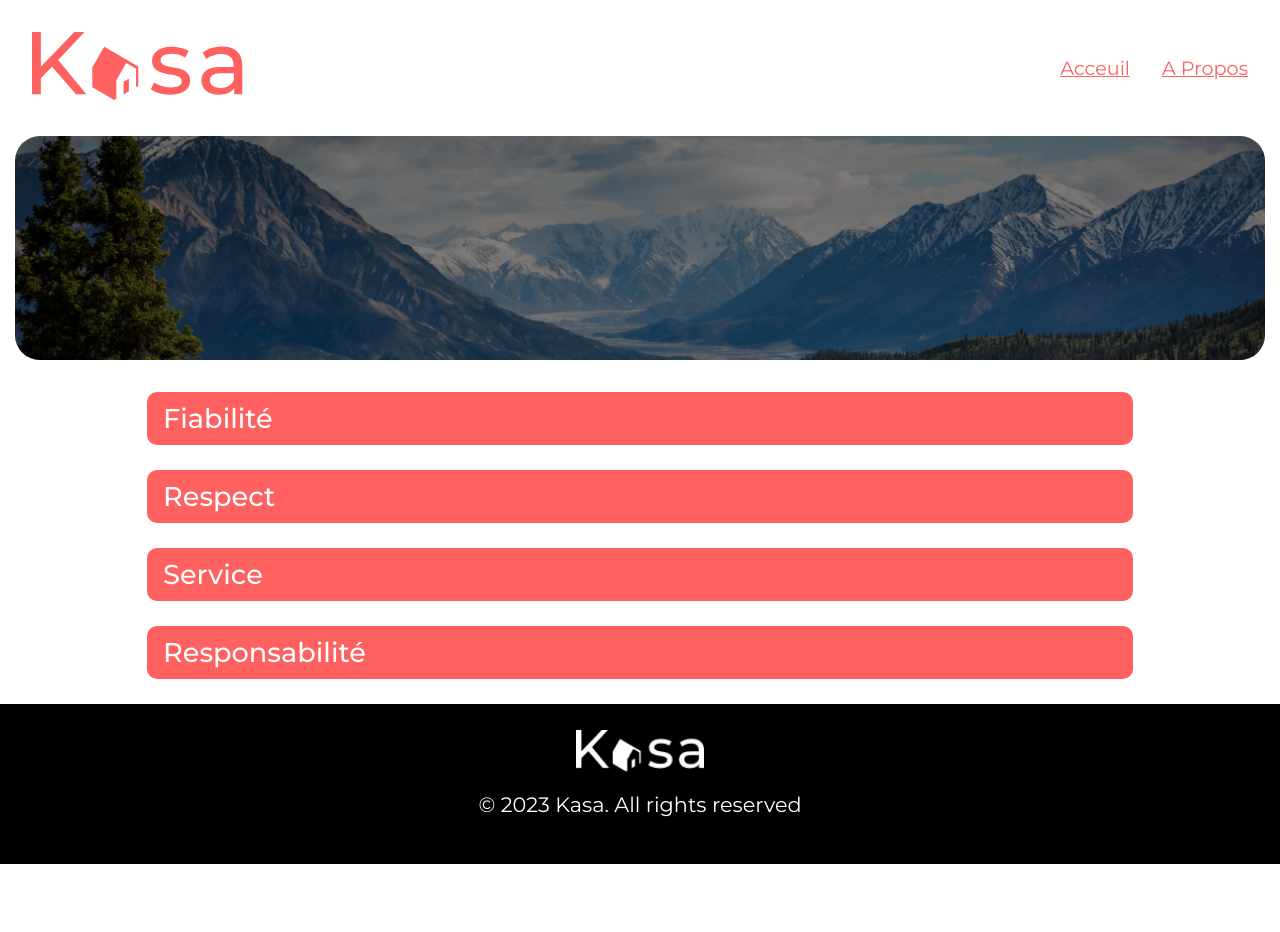
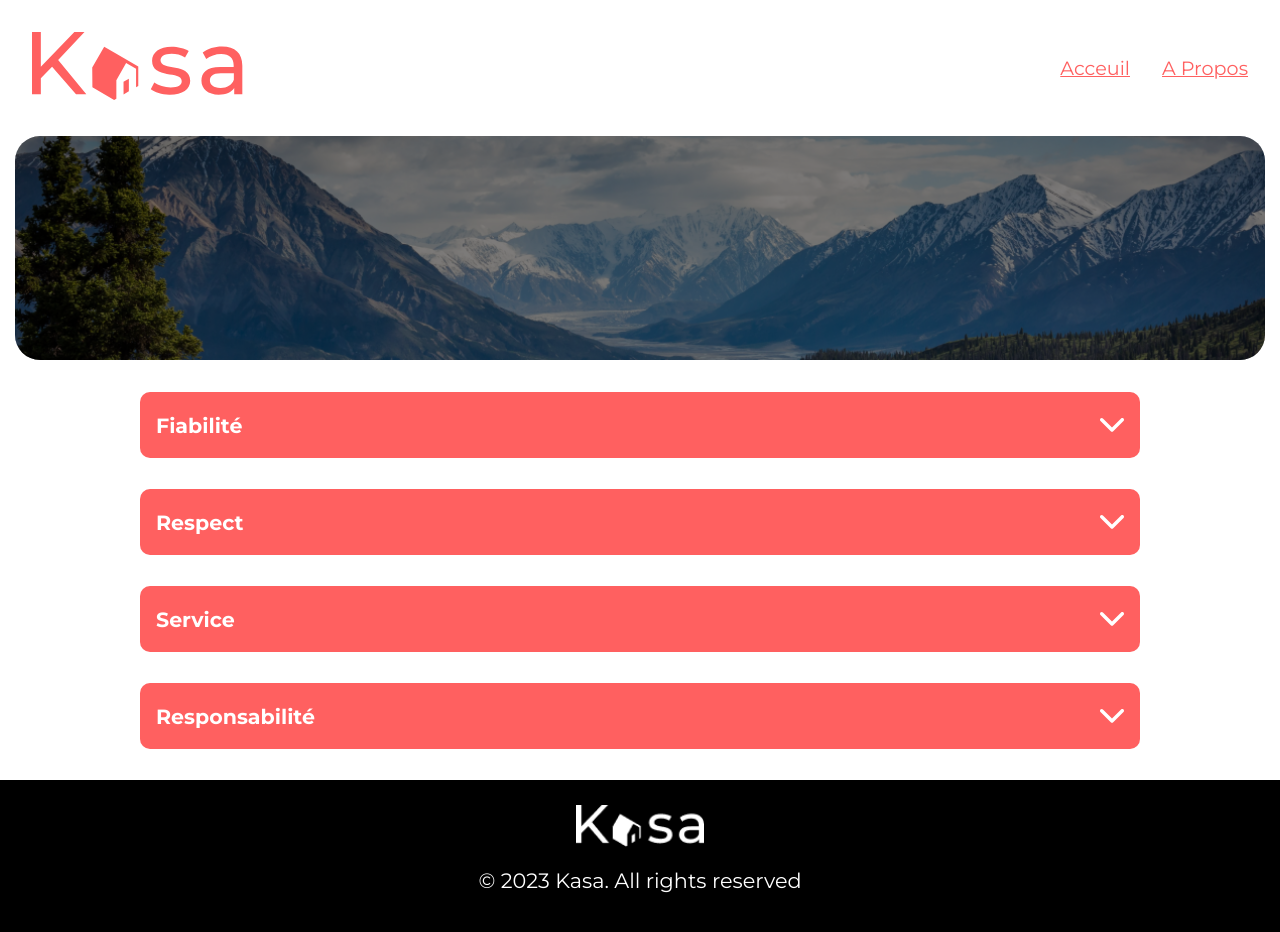
Before and after one commit to Yazaniziii/Kasa, a React (Create React App) app: page /about in a window 1280 px wide. Shown: the top 932 px of the page. Before the commit the page ends 864 px from the top, so only its background shows below. Built offline with nearby package versions, Linux system fonts and the light colour scheme.

Commit message:
changement et modification dans les collapse + changement de nom de fichier en Accordion

```diff
--- /dev/null
+++ b/src/Components/Accordion/Accordion.css
@@ -0,0 +1,141 @@
+.container {
+    max-width: 1000px;
+    margin:auto;
+    border-radius: 3px;
+    margin-bottom: 1.9rem;
+}
+
+.accordion__faq {
+    display: flex;
+    flex-direction: column;
+    row-gap: 1.93rem;
+}
+
+.accordion__faq-gg {
+    display: flex;
+    flex-direction: column;
+    background-color: #f7f7f7;
+    border-radius: 10px;
+}
+
+.accordion__faq-heading {
+    background-color: #ff6060;
+    color: #fff;
+    padding: 0.1rem;
+    display: flex;
+    justify-content: space-between;
+    align-items: center;
+    padding: 0 1rem;
+    border-radius: 10px;
+    font-size: 1.1rem;
+}
+
+.accordion-text {
+    color: #ff6060;
+    padding-left: 1rem;
+    font-size: 1.1rem;
+
+}
+
+.accordion-text p {
+    height: 100%;
+}
+
+.accordion-simple > .active {
+    display: block;
+    margin: 0;
+}
+
+.accordion__faq .inactive {
+    display: none;
+}
+
+
+
+
+
+
+
+
+
+
+
+
+
+
+
+
+
+
+
+
+
+
+
+
+
+
+
+
+
+
+
+
+.accordion-visible {
+    background: #ff6060;
+    width: 100%;
+    color: #fff;
+    cursor: pointer;
+    border: 1px solid #474d9b;;
+    display: flex;
+    justify-content: space-between;
+    align-items: center;
+    padding: 0 15px;
+    border: #ff6060;
+    border-radius: 10px;
+}
+
+.accordion-visible span {
+    padding: 15px 0;
+    font-size: 1.5rem;
+}
+
+.accordion-visible img {
+    width: 20px;
+    transition: transform 0.3s ease-in-out;
+}
+.accordion-visible img.active {
+    transform: rotate(-180deg)
+}
+
+.accordion-visible h2 {
+    font-size: 1.2rem;
+}
+
+.accordion-toggle {
+    background-color: #f7f7f7;
+    overflow: hidden;
+    height: 0px;
+    font-size: 1.2rem;
+    opacity: 0;
+    transition:
+    opacity 0.3s ease-in-out,
+    height 0.3s 0.3s ease-in-out;
+    color: #ff6060;
+    border-bottom-left-radius: 3px;
+    border-bottom-right-radius: 3px;
+}
+
+.animated {
+    opacity: 1;
+    transition:
+    height 0.3s ease-in-out,
+    opacity 0.3s 0.3s ease-in-out;
+}
+
+.accordion-toggle p {
+    margin: 0;
+    padding: 15px;
+    pointer-events: none;
+    line-height: 1.3;
+}
--- /dev/null
+++ b/src/Components/Accordion/Accordion.js
@@ -0,0 +1,58 @@
+import React, {useState} from 'react'
+import "./Accordion.css"
+import Chevron from '../../assets/chevron.svg'
+
+const dataCollection = [
+  {
+    "title": "Fiabilité",
+    "content": "Les annonces postées sur Kasa garantissent une fiabilité totale. Les photos sont conformes aux logements, et toutes les informations sont régulièrement vérifiées par nos équipes."
+  },
+  {
+    "title": "Respect",
+    "content": "La bienveillance fait partie des valeurs fondatrices de Kasa. Tout comportement discriminatoire ou de perturbation du voisinage entraînera une exclusion de notre plateforme."
+  },
+  {
+      "title": "Service",
+      "content": "Nos équipes se tiennent à votre disposition pour vous fournir une expérience parfaite. N'hésitez pas à nous contacter si vous avez la moindre question."
+  },
+  {
+      "title": "Responsabilité",
+      "content": "La sécurité est la priorité de Kasa. Aussi bien pour nos hôtes que pour les voyageurs, chaque logement correspond aux critères de sécurité établis par nos services. En laissant une note aussi bien à l'hôte qu'au locataire, cela permet à nos équipes de vérifier que les standards sont bien respectés. Nous organisons également des ateliers sur la sécurité domestique pour nos hôtes."
+  }
+]
+
+export default function Accordion() {
+
+  const [accordion, setActiveAccordion] = useState(-1);
+
+  function toogleAccordion(index) {
+    if(index === accordion){
+      setActiveAccordion(-1)
+      return
+    }
+    setActiveAccordion(index)
+  }
+
+    return (
+
+        <section className='container'>
+          <div className="accordion__faq">
+            {dataCollection.map((item, index) => (
+              <div className='accordion__faq-gg' key={index} onClick={() => toogleAccordion(index)}>
+                <div className='accordion__faq-heading'>
+                  <h3 className={accordion === index ? "active" : ""} > {item.title} </h3>
+                  {accordion === index ? (<><img src={Chevron} alt="" /></>) : (<><img src={Chevron} alt="" /></>)}
+                </div>
+
+                <div className='accordion-text'>
+                  <p className={accordion === index ? "active" : "inactive"}>
+                    {item.content}
+                  </p>
+                </div>
+              </div>
+            ))}
+          </div>
+      </section>
+
+    )
+}
--- a/src/Components/Carrousel/Carrousel.js
+++ b/src/Components/Carrousel/Carrousel.js
@@ -1,6 +1,6 @@
 import React, { useState } from 'react';
 import { FontAwesomeIcon } from '@fortawesome/react-fontawesome';
-import { faArrowLeft, faArrowRight } from '@fortawesome/free-solid-svg-icons';
+import { faChevronLeft, faChevronRight } from '@fortawesome/free-solid-svg-icons';
 import './Carrousel.css';
 
 export default function Carrousel({ pictures }) {
@@ -18,8 +18,8 @@
     <div className="carrousel">
       <div className="carrouselContainer">
         <img src={pictures[currentImageIndex]} alt={`Image ${currentImageIndex}`} />
-        <FontAwesomeIcon className="carrousselArrow carrouselArrowLeft" icon={faArrowLeft} onClick={previousSlide} />
-        <FontAwesomeIcon className="carrousselArrow carrouselArrowRight" icon={faArrowRight} onClick={nextSlide} />
+        <FontAwesomeIcon className="carrousselArrow carrouselArrowLeft" icon={faChevronLeft}  onClick={previousSlide} />
+        <FontAwesomeIcon className="carrousselArrow carrouselArrowRight" icon={faChevronRight} onClick={nextSlide} />
       </div>
     </div>
   );
--- a/src/Components/Drops/Drops.css
+++ /dev/null
@@ -1,136 +0,0 @@
-/* .wrapper {
-    max-width: 1100px;
-    margin: auto;
-    display: block;
-    padding: 0 2rem;
-}
-
-.collapsible {
-    width: 100%;
-    background-color: #ff6060;
-    border: none;
-    color: #fff;
-    padding: 0.8rem 1.1rem;
-    display: flex;
-    justify-content: space-between;
-    align-items: center;
-    font-size: 1.8rem;
-    font-weight: 500;
-    border-radius: 10px;
-    cursor: pointer;
-    transition: background-color 0.3s ease;
-}
-
-.collapsible:hover {
-    background-color: #ff8080;
-}
-
-.collapsibleText {
-    background-color: #f9f9f9;
-    color: #ff6060;
-    padding: 0.4rem 1.1rem;
-    font-size: 1.2rem;
-
-} */
-
-
-
-
-
-/* .accordion {
-    max-width: 1300px;
-    margin: auto;
-    padding: 0 2rem;
-}
-
-.accordion .contenBx {
-    position: relative;
-    margin: 25px 100px;
-}
-
-.accordion .contenBx .label {
-    position: relative;
-    padding: 10px 1rem;
-    background-color: #ff6060;
-    color: #fff;
-    font-size: 1.7rem;
-    font-weight: 500;
-    cursor: pointer;
-    display: flex;
-    justify-content: space-between;
-    border-radius: 10px;
-}
-
-.accordion .contenBx .content {
-    position: relative;
-    background-color: #f7f7f7;
-    color: #ff6060;
-    font-size: 1.2rem;
-    height: 0;
-    overflow: hidden;
-    transition: 0.5s;
-    overflow-y: auto;
-    padding: 0 1rem;
-    transition: height 0.3s ease;
-}
-
-.accordion .contenBx:active .content{
-    height: auto;
-}
-
-.rotate {
-    transform: rotate(180deg);
-    transition: transform 0.3s ease;
-} */
-
-
-.accordion {
-    max-width: 1250px;
-    margin: auto;
-    padding: 0 2rem;
-  }
-
-  .contenBx {
-    position: relative;
-    margin: 25px 100px;
-  }
-
-  .label {
-    position: relative;
-    padding: 10px 1rem;
-    background-color: #ff6060;
-    color: white;
-    font-size: 1.7rem;
-    font-weight: 500;
-    cursor: pointer;
-    border-radius: 10px;
-  }
-
-  .accordion .contenBx .content {
-    position: relative;
-    background-color: #f7f7f7;
-    color: #ff6060;
-    font-size: 1.2rem;
-    overflow: hidden;
-    transition: top 1s ease; /* Remplacez la transition d'opacité par une transition de hauteur */
-    padding: 0 1rem;
-  }
-
-  @media (max-width: 1250px) {
-    .accordion {
-        padding: 0 1rem;
-    }
-    .contenBx {
-        margin: 25px 0;
-    }
-  }
-
-  @media (max-width: 800px) {
-    .label {
-        font-size: 1.2rem;
-    }
-
-    .content p {
-        font-size: 1rem;
-    }
-  }
--- a/src/Components/Drops/Drops.js
+++ /dev/null
@@ -1,72 +0,0 @@
-import React, { useState, useTransition } from "react";
-
-// Link Css
-import './Drops.css'
-
-export default function Drops() {
-  const [isExpanded1, setIsExpanded1] = useState(false);
-  const [isExpanded2, setIsExpanded2] = useState(false);
-  const [isExpanded3, setIsExpanded3] = useState(false);
-  const [isExpanded4, setIsExpanded4] = useState(false);
-
-  const changeState = () => {
-    setIsExpanded1(!isExpanded1)
-  }
-  const changeState2 = () => {
-    setIsExpanded2(!isExpanded2);
-  };
-  const changeState3 = () => {
-    setIsExpanded3(!isExpanded3);
-  };
-  const changeState4 = () => {
-    setIsExpanded4(!isExpanded4);
-  };
-
-  return (
-    <section className="accordion">
-      <div className="contenBx">
-        <div className={`label`} onClick={changeState}>
-          Fiabilité
-        </div>
-        {isExpanded1 && <div className={`content`}>
-          <p>
-            Les annonces postées sur Kasa garantissent une fiabilité totale. Les photos sont conformes aux logements, et toutes les informations sont régulièrement vérifiées par nos équipes.
-          </p>
-        </div>}
-      </div>
-      <div className="contenBx">
-        <div className={`label`} onClick={changeState2}>
-          Respect
-        </div>
-        {isExpanded2 && <div className={`content`}>
-          <p>
-            La bienveillance fait partie des valeurs fondatrices de Kasa. Tout comportement discriminatoire ou de perturbation du voisinage entraînera une exclusion de notre plateforme.
-          </p>
-        </div>
-        }
-      </div>
-      <div className="contenBx">
-        <div className={`label`} onClick={changeState3}>
-          Service
-        </div>
-        {isExpanded3 && <div className={`content`}>
-          <p>
-            Nos équipes se tiennent à votre disposition pour vous fournir une expérience parfaite. N'hésitez pas à nous contacter si vous avez la moindre question.
-          </p>
-        </div>
-        }
-      </div>
-      <div className="contenBx">
-        <div className={`label`} onClick={changeState4}>
-          Responsabilité
-        </div>
-        {isExpanded4 && <div className={`content`}>
-          <p>
-          La sécurité est la priorité de Kasa. Aussi bien pour nos hôtes que pour les voyageurs, chaque logement correspond aux critères de sécurité établis par nos services. En laissant une note aussi bien à l'hôte qu'au locataire, cela permet à nos équipes de vérifier que les standards sont bien respectés. Nous organisons également des ateliers sur la sécurité domestique pour nos hôtes.
-          </p>
-        </div>
-        }
-      </div>
-    </section>
-  );
-}
--- a/src/pages/About.js
+++ b/src/pages/About.js
@@ -4,14 +4,15 @@
 import Navbar from "../Layouts/Navbar/Navbar";
 import Footer from "../Layouts/Footer/Footer";
 import Banner from "../Layouts/Banner/Banner";
-import Drops from "../Components/Drops/Drops";
+import Drops from "../Components/Accordion/Accordion";
+import Accordion from "../Components/Accordion/Accordion";
 
 export default function About() {
     return (
         <div>
             <Navbar />
             <Banner />
-            <Drops />
+            <Accordion />
             <Footer />
         </div>
     )
```
Also changed, not shown: src/assets/chevron.svg (added).
